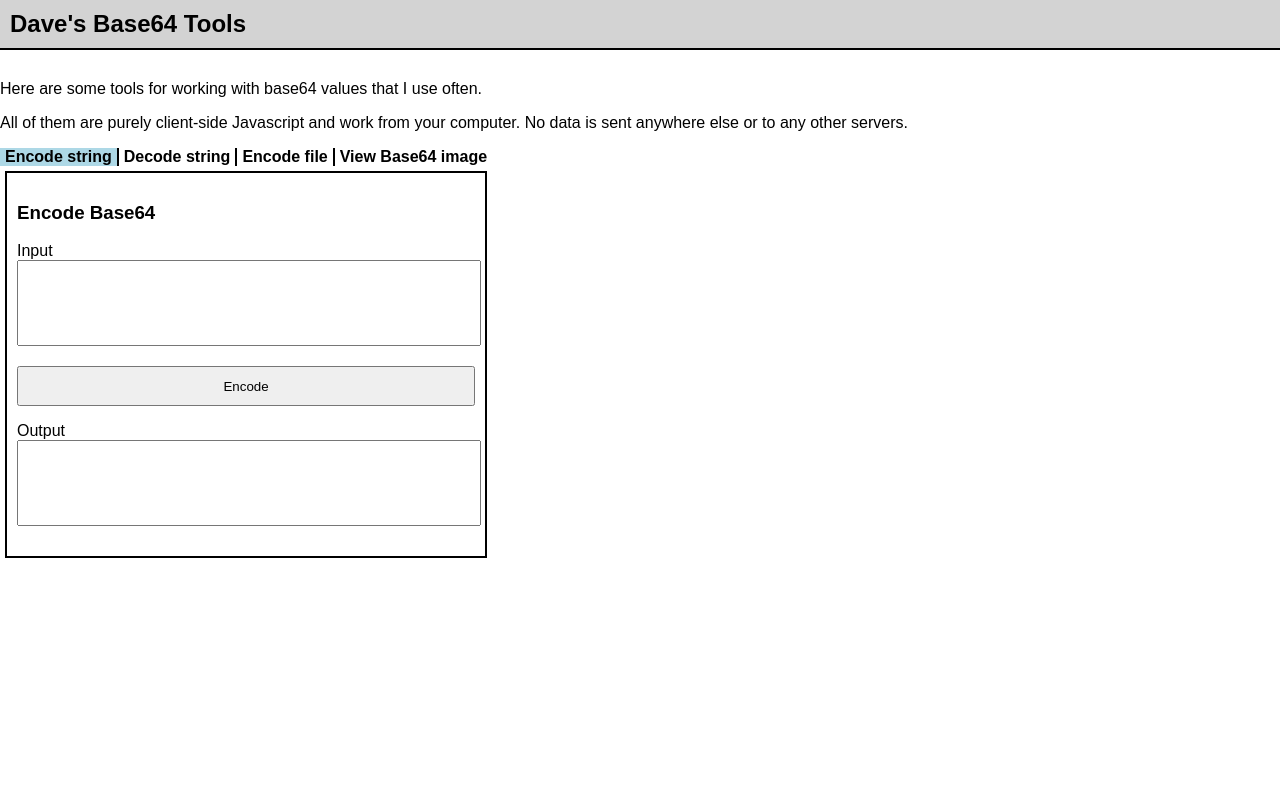
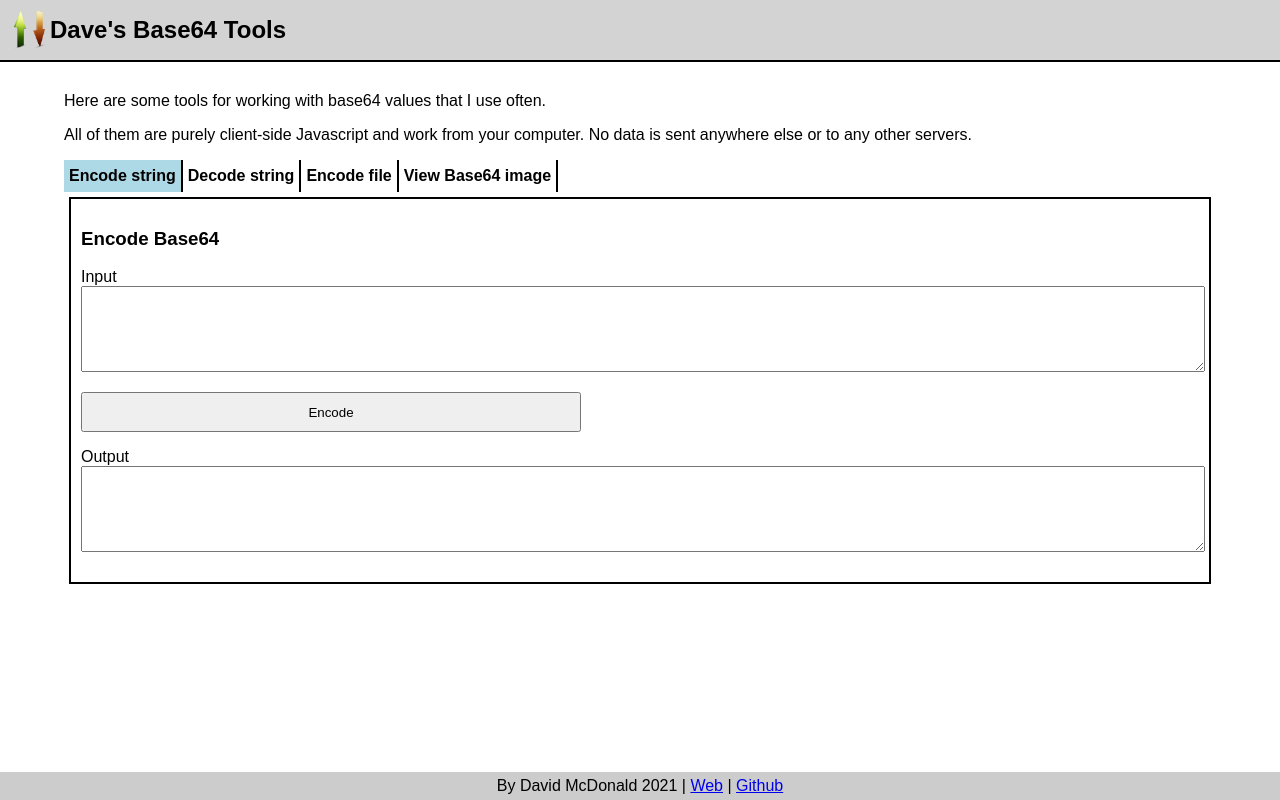
Before and after one commit to towerofpower256/web-base64tools, a plain HTML site: page index.html in a window 1280 px wide. Drawn offline with Linux system fonts and the light colour scheme.

Commit message:
Nearly there

```diff
--- a/index.html
+++ b/index.html
@@ -17,32 +17,41 @@ https://stackoverflow.com/questions/36280818/how-to-convert-file-to-base64-in-ja
     <meta name="author" content="towerofpower256">
 
     <link rel="stylesheet" href="style.css">
-    <link rel="shortcut icon" type="image/png" href="favicon.png" />
+    <link rel="shortcut icon" type="image/png" href="logo.png" />
 
     <title>Dave's Base64 Tools</title>
 </head>
 
 <body>
     <header class="page-header">
-        <div class="page-header-title">Dave's Base64 Tools</div>
+        <img class="page-header-logo" src="logo.png" style="max-height: 40px; max-width: 40px;"></img>
+        <div class="page-header-title">
+            Dave's Base64 Tools
+        </div>
     </header>
 
-    <div>
-        <p>Here are some tools for working with base64 values that I use often.</p>
-        <p>All of them are purely client-side Javascript and work from your computer. No data is sent anywhere else or to any other servers.</p>
-    </div>
+
 
     <div class="page-content">
-
+        <div class="info-blurb">
+            <p>Here are some tools for working with base64 values that I use often.</p>
+            <p>All of them are purely client-side Javascript and work from your computer. No data is sent anywhere else or
+                to any other servers.</p>
+        </div>
 
         <div class="tab-select-container">
-            <span class="tab-select active" id="tab-select-encodestring" onclick="changeTab('encodestring')">Encode
-                string</span>
-            <span class="tab-select" id="tab-select-decodestring" onclick="changeTab('decodestring')">Decode
-                string</span>
-            <span class="tab-select" id="tab-select-encodefile" onclick="changeTab('encodefile')">Encode file</span>
-            <span class="tab-select" id="tab-select-viewbase64image" onclick="changeTab('viewbase64image')">View Base64
-                image</span>
+            <div class="tab-select active" id="tab-select-encodestring" onclick="changeTab('encodestring')">
+                <span>Encode string</span>
+            </div>
+            <div class="tab-select" id="tab-select-decodestring" onclick="changeTab('decodestring')">
+                <span>Decode string</span>
+            </div>
+            <div class="tab-select" id="tab-select-encodefile" onclick="changeTab('encodefile')">
+                <span>Encode file</span>
+            </div>
+            <div class="tab-select" id="tab-select-viewbase64image" onclick="changeTab('viewbase64image')">
+                <span>View Base64 image</span>
+            </div>
         </div>
         <div class="tab" id="tab-encodestring">
             <h3>Encode Base64</h3>
@@ -103,6 +112,14 @@ https://stackoverflow.com/questions/36280818/how-to-convert-file-to-base64-in-ja
         </div>
     </div>
 
+    <footer class="page-footer">
+        <span>By David McDonald 2021 |
+            <a href="http://www.davidmac.pro" target="_blank">Web</a> |
+            <a href="https://github.com/towerofpower256" target="_blank">Github</a>
+        </span>
+    </footer>
+
+
     <script src="./scripts.js"></script>
 </body>
 
--- a/scripts.js
+++ b/scripts.js
@@ -10,7 +10,10 @@ function b64EncodeUnicode(str) {
 
 function b64DecodeUnicode(str) {
     // Going backwards: from bytestream, to percent-encoding, to original string.
-    return decodeURIComponent(atob(str).split('').map(function (c) {
+    return decodeURIComponent(atob(str)
+        .replace(/\W/g, "")
+        .split('')
+        .map(function (c) {
         return '%' + ('00' + c.charCodeAt(0).toString(16)).slice(-2);
     }).join(''));
 }
@@ -48,7 +51,6 @@ function changeTab(tabName) {
     for (var i=0; i < tabSelectors.length; i++) {
         var tabSelectorElem = tabSelectors[i];
         var tabSelectorId = tabSelectorElem.id;
-        console.log("tab-select-"+tabName)
         if (tabSelectorId == "tab-select-"+tabName) {
             tabSelectorElem.classList.add("active");
         } else {
--- a/style.css
+++ b/style.css
@@ -1,9 +1,10 @@
 /* Don't allow textarea elements to be resized */
 
 textarea {
-    resize: none;
+    /* resize: none; */
     width: 100%;
     min-height: 6em;
+    overflow-y:scroll; /* Always show scrollbar */
 }
 
 .tab {
@@ -16,6 +17,7 @@ textarea {
 button {
     width: 100%;
     height: 3em;
+    max-width: 500px;
 }
 
 .tab-select-container {
@@ -28,6 +30,11 @@ button {
     padding-right: 5px;
     font-weight: bold;
     border-right: solid 2px black;
+    vertical-align: middle;
+    height: 2em;
+    display: flex;
+    justify-content: center; /* align horizontal */
+    align-items: center; /* align vertical */
 }
 
 .tab-select-container span:last-child {
@@ -43,14 +50,20 @@ button {
     background-color: lightblue;
 }
 
+html {
+    min-height: 100%;
+    position: relative;
+}
+
 body {
     font-family:Arial, Helvetica, sans-serif;
     margin: 0;
-
+    height: 100%;
+    padding-bottom: 30px;
 }
 
 header.page-header {
-    width: 100%;
+    /* width: 100%; */
     padding: 10px;
     background: lightgray;
     border-bottom: solid 2px black;
@@ -58,15 +71,36 @@ header.page-header {
     margin-bottom: 30px;
 }
 
+.page-header {
+    display:flex;
+    flex-direction: row;
+    align-items: center; /* align vertical */
+}
+
 .page-header-title {
     color: black;
     font-size: x-large;
     font-weight: bold;
+    vertical-align: middle;
 }
 
 .page-content {
-    position: fixed;
+    position: inherit;
     max-width: 90%;
     margin-left: auto;
     margin-right: auto;
+    padding-left: 15px;
+    padding-right: 15px;
 }
+
+.page-footer {
+    position: absolute;
+    bottom: 0;
+    left: 0;
+    right: 0;
+    width: 100%;
+    padding-top: 5px;
+    padding-bottom: 5px;
+    background: #ccc;
+    text-align: center;
+}
```
Also changed, not shown: logo.png (added).
